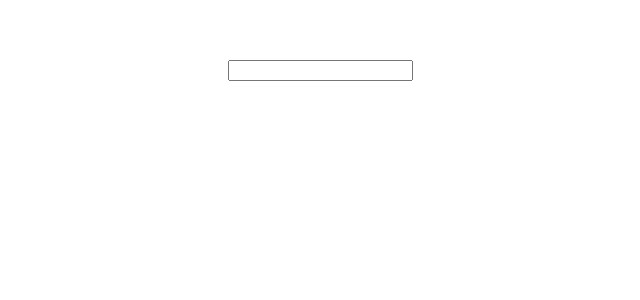
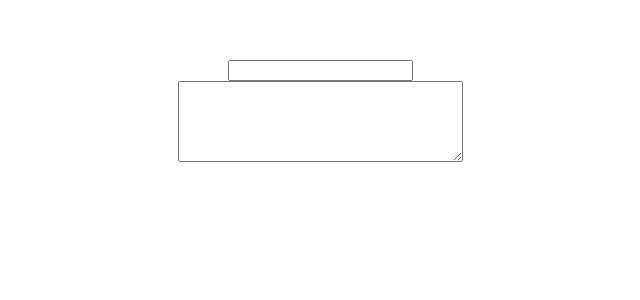
Before and after one commit to models-and-components-utils/ingles, a Vue app: page / in a window 1280 px wide. Shown: the top 300 px of the page, without its empty margins (320-960 px from the left). Built offline with nearby package versions, Linux system fonts and the light colour scheme.

Commit message:
vai teia

```diff
--- a/src/App.vue
+++ b/src/App.vue
@@ -1,10 +1,18 @@
 <template>
   <div id="app">
-    <input ref="inputkk" type="text" v-model="text" @keyup.enter="encode">
-    <audio v-if="show" controls>
-      <source :src="encoded" type="audio/mp3">
-      Your browser does not support the audio element.
-    </audio>
+    <div>
+      <input ref="inputkk" type="text" v-model="text" @keyup.enter="encode">
+    </div>
+    <div>
+      <audio v-if="show" controls>
+        <source :src="encoded" type="audio/mp3">
+        Your browser does not support the audio element.
+      </audio>
+    </div>
+    <div>
+      <textarea id="story" name="story"
+        v-model="textArea" rows="5" cols="33" />
+    </div>
   </div>
 </template>
 
@@ -23,15 +31,20 @@ export default {
   data: () => ({
     text: '',
     encoded: '',
+    textArea: '',
     show: false
   }),
   methods: {
     encode () {
+      this.textArea = ''
       this.$refs['inputkk'].select()
       document.execCommand('copy')
       // eslint-disable-next-line no-debugger
-      debugger
       this.show = !this.show
+      let createTitle = this.text.split(' ')
+      createTitle.forEach((value) => {
+        this.textArea += `<span title="">${value}</span> \n\n`
+      })
       this.encoded = `https://voice2.reverso.net/RestPronunciation.svc/v1/output=json/GetVoiceStream/voiceName=Heather22k?inputText=${Base64.encode(this.text)}&export=download`
     }
   }
```
